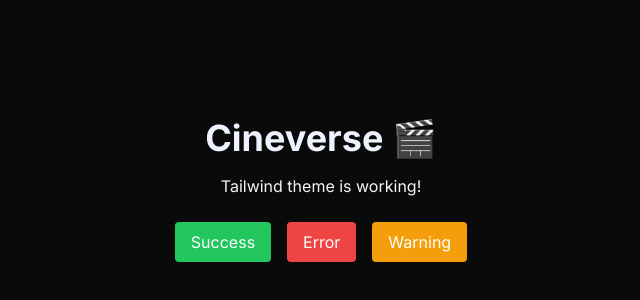
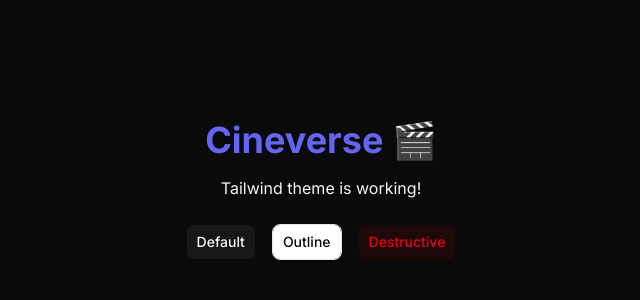
Before and after one commit to Bekk-Jsx/cineverse, a Next.js app: page / in a window 1280 px wide. Shown: the part 210-510 px from the top of the page, without its empty margins (319-959 px from the left). Built offline with nearby package versions, Linux system fonts and the light colour scheme.

Commit message:
feat: shadcn/ui setup with tailwind v4 compatibility

```diff
--- a/app/globals.css
+++ b/app/globals.css
@@ -8,7 +8,9 @@
 
 @custom-variant dark (&:is(.dark *));
 
-@theme {
+@import "tailwindcss";
+
+@theme inline {
   /* Primary brand color */
   --color-primary-50: #eef2ff;
   --color-primary-100: #e0e7ff;
@@ -32,42 +34,40 @@
 
   /* Font */
   --font-sans: "Inter", sans-serif;
-}
+  --font-heading: var(--font-sans);
 
-@theme inline {
-  --font-heading: var(--font-sans);
-  --font-sans: var(--font-sans);
+  /* shadcn tokens */
+  --color-background: var(--background);
+  --color-foreground: var(--foreground);
+  --color-card: var(--card);
+  --color-card-foreground: var(--card-foreground);
+  --color-popover: var(--popover);
+  --color-popover-foreground: var(--popover-foreground);
+  --color-primary: var(--primary);
+  --color-primary-foreground: var(--primary-foreground);
+  --color-secondary: var(--secondary);
+  --color-secondary-foreground: var(--secondary-foreground);
+  --color-muted: var(--muted);
+  --color-muted-foreground: var(--muted-foreground);
+  --color-accent: var(--accent);
+  --color-accent-foreground: var(--accent-foreground);
+  --color-destructive: var(--destructive);
+  --color-border: var(--border);
+  --color-input: var(--input);
+  --color-ring: var(--ring);
+  --color-chart-1: var(--chart-1);
+  --color-chart-2: var(--chart-2);
+  --color-chart-3: var(--chart-3);
+  --color-chart-4: var(--chart-4);
+  --color-chart-5: var(--chart-5);
+  --color-sidebar: var(--sidebar);
+  --color-sidebar-foreground: var(--sidebar-foreground);
+  --color-sidebar-primary: var(--sidebar-primary);
+  --color-sidebar-primary-foreground: var(--sidebar-primary-foreground);
+  --color-sidebar-accent: var(--sidebar-accent);
+  --color-sidebar-accent-foreground: var(--sidebar-accent-foreground);
+  --color-sidebar-border: var(--sidebar-border);
   --color-sidebar-ring: var(--sidebar-ring);
-  --color-sidebar-border: var(--sidebar-border);
-  --color-sidebar-accent-foreground: var(--sidebar-accent-foreground);
-  --color-sidebar-accent: var(--sidebar-accent);
-  --color-sidebar-primary-foreground: var(--sidebar-primary-foreground);
-  --color-sidebar-primary: var(--sidebar-primary);
-  --color-sidebar-foreground: var(--sidebar-foreground);
-  --color-sidebar: var(--sidebar);
-  --color-chart-5: var(--chart-5);
-  --color-chart-4: var(--chart-4);
-  --color-chart-3: var(--chart-3);
-  --color-chart-2: var(--chart-2);
-  --color-chart-1: var(--chart-1);
-  --color-ring: var(--ring);
-  --color-input: var(--input);
-  --color-border: var(--border);
-  --color-destructive: var(--destructive);
-  --color-accent-foreground: var(--accent-foreground);
-  --color-accent: var(--accent);
-  --color-muted-foreground: var(--muted-foreground);
-  --color-muted: var(--muted);
-  --color-secondary-foreground: var(--secondary-foreground);
-  --color-secondary: var(--secondary);
-  --color-primary-foreground: var(--primary-foreground);
-  --color-primary: var(--primary);
-  --color-popover-foreground: var(--popover-foreground);
-  --color-popover: var(--popover);
-  --color-card-foreground: var(--card-foreground);
-  --color-card: var(--card);
-  --color-foreground: var(--foreground);
-  --color-background: var(--background);
   --radius-sm: calc(var(--radius) * 0.6);
   --radius-md: calc(var(--radius) * 0.8);
   --radius-lg: var(--radius);
--- a/app/page.tsx
+++ b/app/page.tsx
@@ -1,15 +1,17 @@
+import { Button } from "@/components/ui/button";
+
 const Home = () => {
   return (
     <div className="min-h-screen bg-neutral-950 flex items-center justify-center">
       <div className="text-center">
-        <h1 className="text-4xl font-sans font-bold text-primary-50">
+        <h1 className="text-4xl font-sans font-bold text-primary-500">
           Cineverse 🎬
         </h1>
         <p className="mt-4 text-neutral-100">Tailwind theme is working!</p>
         <div className="mt-6 flex gap-4 justify-center">
-          <span className="px-4 py-2 bg-success text-white rounded">Success</span>
-          <span className="px-4 py-2 bg-error text-white rounded">Error</span>
-          <span className="px-4 py-2 bg-warning text-white rounded">Warning</span>
+          <Button variant="default">Default</Button>
+          <Button variant="outline">Outline</Button>
+          <Button variant="destructive">Destructive</Button>
         </div>
       </div>
     </div>
```
